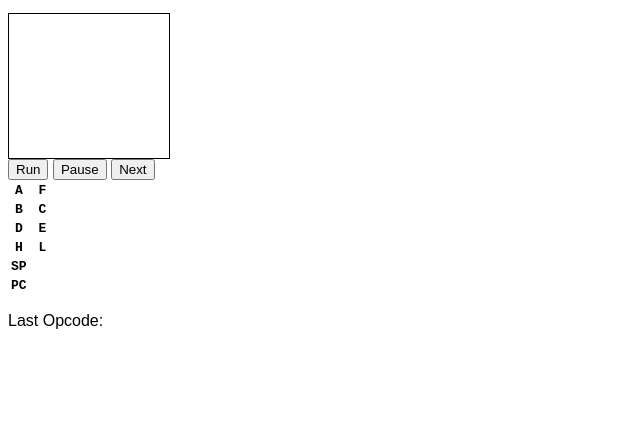
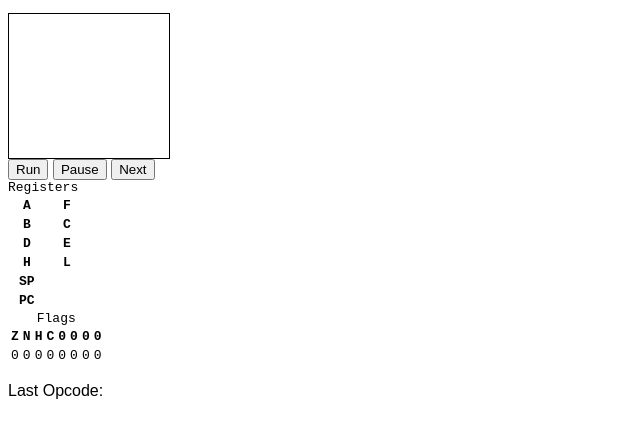
Before and after one commit to zackthehuman/gameboy-typescript, a website with bundled scripts: page src/index.html in a window 1280 px wide. Shown: the part 90-528 px from the top of the page, without its empty margins (0-640 px from the left). Built offline with nearby package versions, Linux system fonts and the light colour scheme; files whose address does not match are found by name.

Commit message:
Add UI for flags

```diff
--- a/src/index.html
+++ b/src/index.html
@@ -9,6 +9,7 @@
       border: 1px solid #000;
     }
 
+    #flags,
     #registers,
     #data-opcode {
       font-family: monospace;
@@ -29,6 +30,9 @@
       <button id="action-pause">Pause</button>
       <button id="action-next">Next</button>
       <table id="registers">
+        <thead>
+          <caption>Registers</caption>
+        </thead>
         <tbody>
           <tr>
             <th>A</th><td id="register-A"></td><td id="register-F"></td><th>F</th>
@@ -50,6 +54,33 @@
           </tr>
         </tbody>
       </table>
+      <table id="flags">
+        <thead>
+          <caption>Flags</caption>
+          <tr>
+            <th title="Zero Flag">Z</th>
+            <th title="Subtract Flag">N</th>
+            <th title="Half-carry Flag">H</th>
+            <th title="Carry flag">C</th>
+            <th title="Unused bit 3">0</th>
+            <th title="Unused bit 2">0</th>
+            <th title="Unused bit 1">0</th>
+            <th title="Unused bit 0">0</th>
+          </tr>
+        </thead>
+        <tbody>
+          <tr>
+            <td id="flag-bit-7">0</td>
+            <td id="flag-bit-6">0</td>
+            <td id="flag-bit-5">0</td>
+            <td id="flag-bit-4">0</td>
+            <td id="flag-bit-3">0</td>
+            <td id="flag-bit-2">0</td>
+            <td id="flag-bit-1">0</td>
+            <td id="flag-bit-0">0</td>
+          </tr>
+        </tbody>
+      </table>
       <p>Last Opcode: <span id="data-opcode"></span></p>
     </div>
     <script src="index.js"></script>
--- a/src/index.ts
+++ b/src/index.ts
@@ -1,3 +1,6 @@
+import { formatByte, getBit } from './worker/bitops';
+import { Flags } from './worker/constants';
+
 const input = document.querySelector('input[type="file"]') as HTMLInputElement;
 const actionNextButton = document.querySelector('#action-next') as HTMLButtonElement;
 const actionRunButton = document.querySelector('#action-run') as HTMLButtonElement;
@@ -15,12 +18,12 @@ const regUIForL = document.getElementById('register-L') as HTMLElement;
 const regUIForSP = document.getElementById('register-SP') as HTMLElement;
 const regUIForPC = document.getElementById('register-PC') as HTMLElement;
 
+const bitUIForFlagZ = document.getElementById('flag-bit-7') as HTMLElement;
+const bitUIForFlagN = document.getElementById('flag-bit-6') as HTMLElement;
+const bitUIForFlagH = document.getElementById('flag-bit-5') as HTMLElement;
+const bitUIForFlagC = document.getElementById('flag-bit-4') as HTMLElement;
+
 const opcodeUI = document.getElementById('data-opcode') as HTMLElement;
-
-function formatByte(value: number): string {
-  const hex: string = value.toString(16);
-  return ('00' + hex).substring(hex.length);
-}
 
 function formatWord(value: number): string {
   const hex: string = value.toString(16);
@@ -42,6 +45,13 @@ function updateRegisterUI(values): void {
 
 function updateOpcodeUI(opcode): void {
   opcodeUI.innerText = formatByte(opcode);
+}
+
+function updateFlagUI(flagsRegister: number): void {
+  bitUIForFlagZ.innerText = String(getBit(flagsRegister, Flags.Z));
+  bitUIForFlagN.innerText = String(getBit(flagsRegister, Flags.N));
+  bitUIForFlagH.innerText = String(getBit(flagsRegister, Flags.H));
+  bitUIForFlagC.innerText = String(getBit(flagsRegister, Flags.C));
 }
 
 input.addEventListener('change', function(this: HTMLInputElement, evt) {
@@ -85,6 +95,7 @@ worker.onmessage = function(msg) {
     break;
     case 'debug':
     updateRegisterUI(msg.data.registers);
+    updateFlagUI(msg.data.registers.F);
     updateOpcodeUI(msg.data.opcode);
     break;
   }
```
